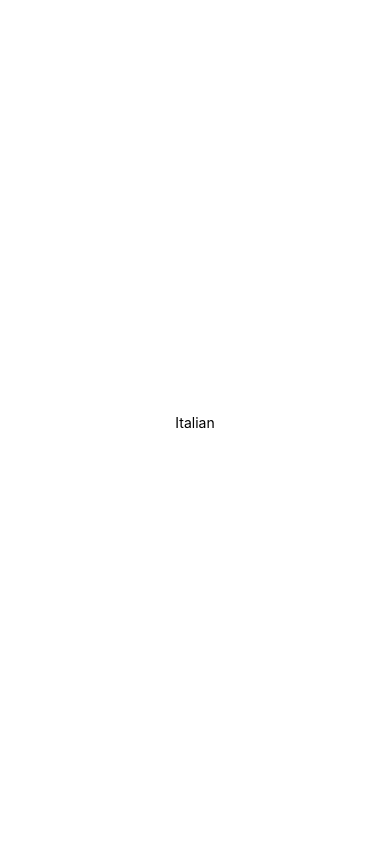
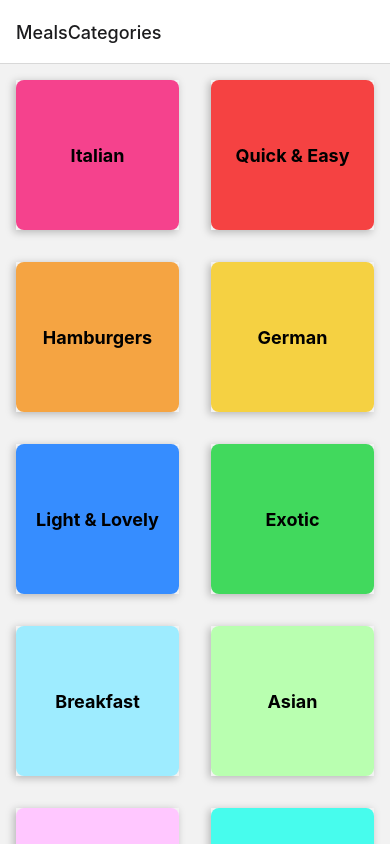
Before and after one commit to Vansun0088/CourseNavigation, a React Native app: screen /MealsCategories in a window 390 px wide. Built offline with nearby package versions, Linux system fonts and the light colour scheme.

Commit message:
introducing navigation

```diff
--- a/App.js
+++ b/App.js
@@ -1,32 +1,27 @@
 import { StatusBar } from "expo-status-bar";
-import { StyleSheet, Text, View } from "react-native";
-import { CATEGORIES } from "./data/dummy-data";
+import { StyleSheet } from "react-native";
+import { NavigationContainer } from "@react-navigation/native";
+import { createNativeStackNavigator } from "@react-navigation/native-stack";
+
+import CategoriesScreen from "./screens/CategoriesScreen";
+import MealsOverviewScreen from "./screens/MealsOverviewScreen";
+
+const Stack = createNativeStackNavigator();
 
 export default function App() {
-  let List = () => {
-    for (let i = 0; i < CATEGORIES.length; i++) {
-      return (
-        <View>
-          <Text>{CATEGORIES[i].title}</Text>
-        </View>
-      );
-    }
-  };
-
   return (
-    <View style={styles.container}>
+    <>
       <StatusBar style="light" />
-      <View>
-        <Text>{List()}</Text>
-      </View>
-    </View>
+      <NavigationContainer>
+        <Stack.Navigator initialRouteName="MealsCategories">
+          <Stack.Screen name="MealsCategories" component={CategoriesScreen} />
+          <Stack.Screen name="MealsOverview" component={MealsOverviewScreen} />
+        </Stack.Navigator>
+      </NavigationContainer>
+    </>
   );
 }
 
 const styles = StyleSheet.create({
-  container: {
-    flex: 1,
-    alignItems: "center",
-    justifyContent: "center",
-  },
+  container: {},
 });
--- a/app.json
+++ b/app.json
@@ -3,9 +3,10 @@
     "name": "CourseNavigation",
     "slug": "CourseNavigation",
     "version": "1.0.0",
-    "orientation": "portrait",
+    "orientation": "default",
     "icon": "./assets/icon.png",
     "userInterfaceStyle": "light",
+    "backgroundColor": "#24180f",
     "splash": {
       "image": "./assets/splash.png",
       "resizeMode": "contain",
--- /dev/null
+++ b/components/CategoryGridTile.js
@@ -0,0 +1,51 @@
+import { View, Pressable, Text, StyleSheet, Platform } from "react-native";
+
+function CategoryGridTile({ title, color, onPress }) {
+  return (
+    <View and style={styles.gridItem}>
+      <Pressable
+        android_ripple={{ color: "#ccc" }}
+        style={({ pressed }) => [styles.button, pressed && styles.buttonPressed]}
+        onPress={onPress}
+      >
+        <View style={[styles.innerContainer, { backgroundColor: color }]}>
+          <Text style={styles.title}>{title}</Text>
+        </View>
+      </Pressable>
+    </View>
+  );
+}
+
+export default CategoryGridTile;
+
+const styles = StyleSheet.create({
+  gridItem: {
+    flex: 1,
+    margin: 16,
+    height: 150,
+    width: 150,
+    elevation: 4,
+    shadowColor: "black",
+    shadowOffset: { width: -2, height: 2 },
+    shadowOpacity: 0.25,
+    shadowRadius: 8,
+    overflow: Platform.OS === "android" ? "hidden" : "visible",
+  },
+  button: {
+    flex: 1,
+  },
+  buttonPressed: {
+    opacity: 0.5,
+  },
+  innerContainer: {
+    flex: 1,
+    padding: 16,
+    justifyContent: "center",
+    alignItems: "center",
+    borderRadius: 8,
+  },
+  title: {
+    fontWeight: "bold",
+    fontSize: 18,
+  },
+});
--- a/package.json
+++ b/package.json
@@ -9,10 +9,14 @@
     "web": "expo start --web"
   },
   "dependencies": {
+    "@react-navigation/native": "^6.0.13",
+    "@react-navigation/native-stack": "^6.9.0",
     "expo": "~46.0.13",
     "expo-status-bar": "~1.4.0",
     "react": "18.0.0",
-    "react-native": "0.69.6"
+    "react-native": "0.69.6",
+    "react-native-safe-area-context": "4.3.1",
+    "react-native-screens": "~3.15.0"
   },
   "devDependencies": {
     "@babel/core": "^7.12.9"
--- a/screens/CategoriesScreen.js
+++ b/screens/CategoriesScreen.js
@@ -1,17 +1,27 @@
-import { FlatList } from "react-native";
+import { StyleSheet, View, FlatList } from "react-native";
+
+import CategoryGridTile from "../components/CategoryGridTile";
 import { CATEGORIES } from "../data/dummy-data";
 
-//function renderCategoryItem (item) {
-//  return
-//}
+function CategoriesScreen({ navigation }) {
+  function renderCategoryItem({ item }) {
+    function pressHandler() {
+      navigation.navigate("MealsOverview");
+    }
 
-function CategoriesScreen() {
-  // return <FlatList data={CATEGORIES} keyExtractor={(item) => item.id} renderItem={() =>}></FlatList>;
+    return <CategoryGridTile title={item.title} color={item.color} onPress={pressHandler} />;
+  }
+
   return (
-    <View>
-      <Text>{CATEGORIES[0].id}</Text>
-    </View>
+    <FlatList
+      data={CATEGORIES}
+      keyExtractor={(item) => item.id}
+      renderItem={renderCategoryItem}
+      numColumns={2}
+    />
   );
 }
 
+const styles = StyleSheet.create({});
+
 export default CategoriesScreen;
--- /dev/null
+++ b/screens/MealsOverviewScreen.js
@@ -0,0 +1,20 @@
+import { View, Text, StyleSheet } from "react-native";
+
+import { MEALS } from "../data/dummy-data";
+
+function MealsOverviewScreen() {
+  return (
+    <View style={styles.container}>
+      <Text>Something</Text>
+    </View>
+  );
+}
+
+export default MealsOverviewScreen;
+
+const styles = StyleSheet.create({
+  container: {
+    flex: 1,
+    padding: 16,
+  },
+});
```
Also changed, not shown: 1 other file (tests, documents, lock files or other folders).
